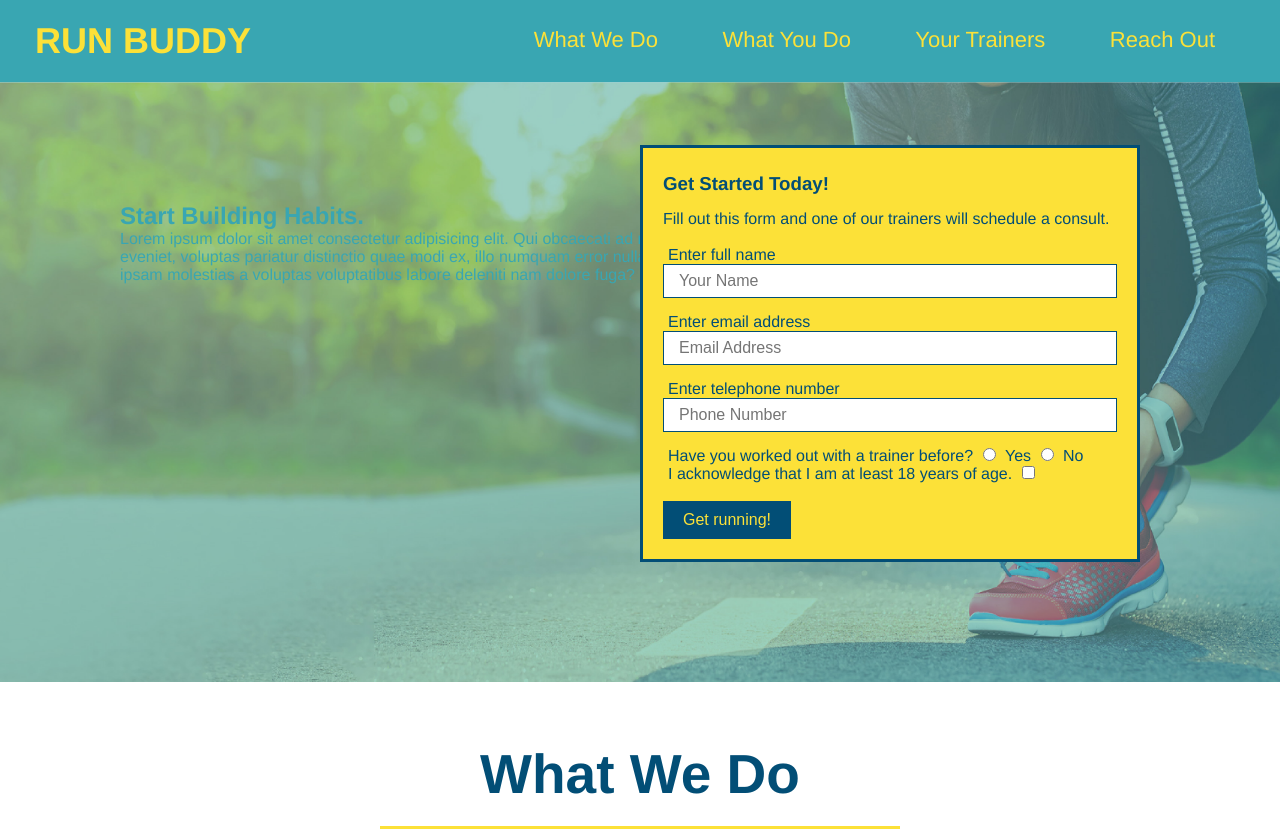
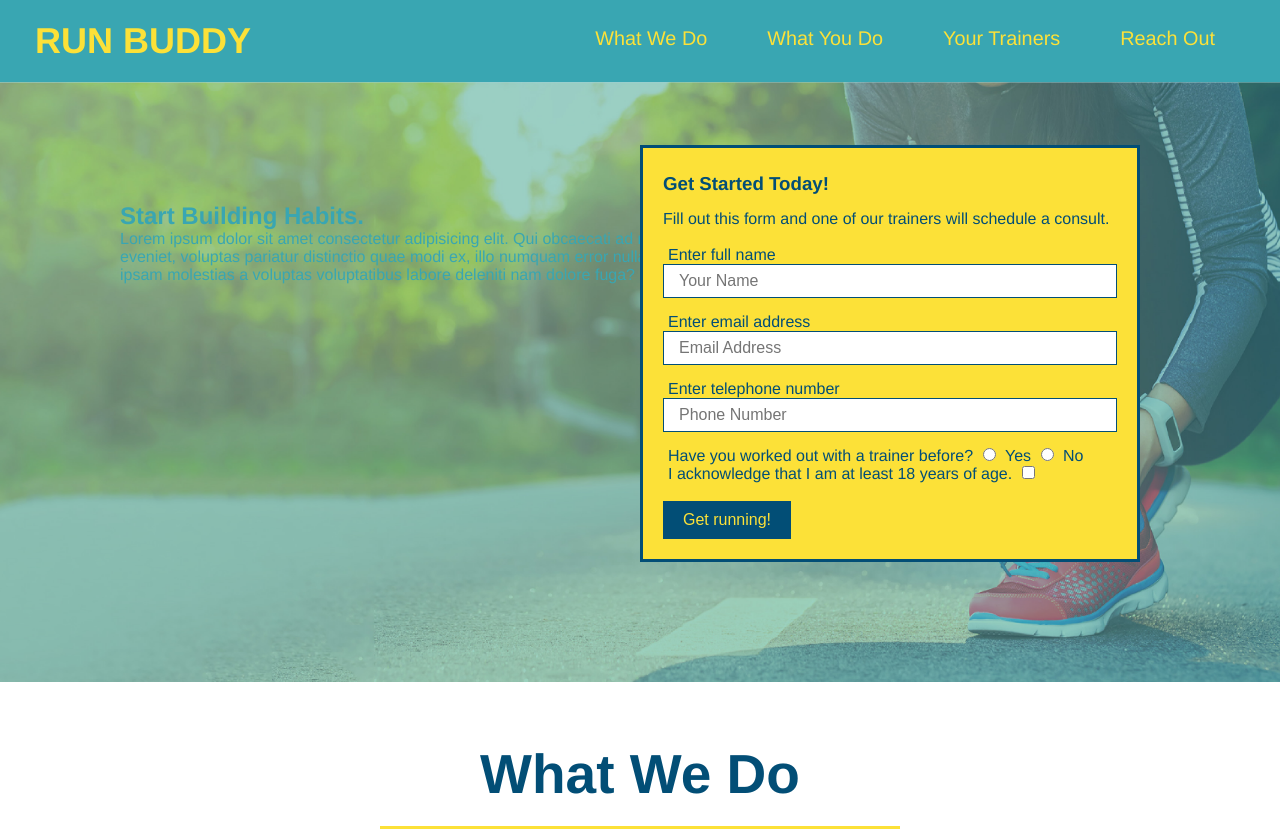
Before and after one commit to gitJanaeW/run-buddy, a plain HTML site: page index.html in a window 1280 px wide. Shown: the top 832 px of the page. Drawn offline with Linux system fonts and the light colour scheme.

Commit message:
add flexbox to header

```diff
--- a/assets/css/style.css
+++ b/assets/css/style.css
@@ -31,13 +31,16 @@ header a {
 header nav{
     margin: 7px 0;
 }
-header nav ul li{
-    display: inline;
+header nav ul{
+    display: flex;
+    flex-wrap: wrap;
+    justify-content: space-between;
+    list-style: none;
 }
 header nav ul li a{
     margin: 0 30px;
     font-weight: lighter;
-    font-size: 22px;
+    font-size: 1.55vw
 }
 
 body{
```
